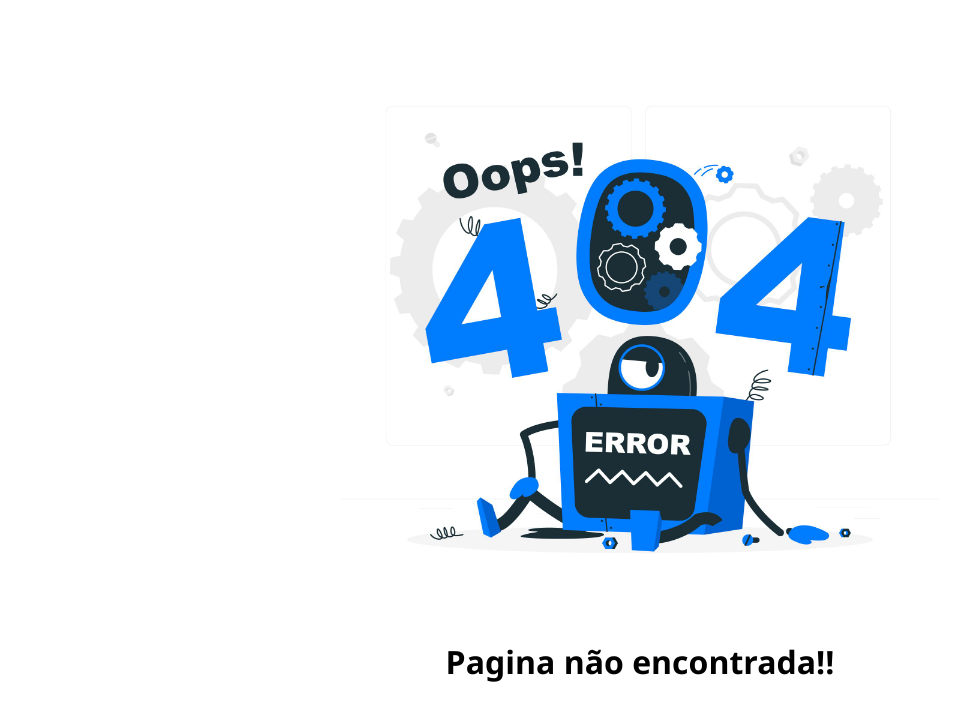
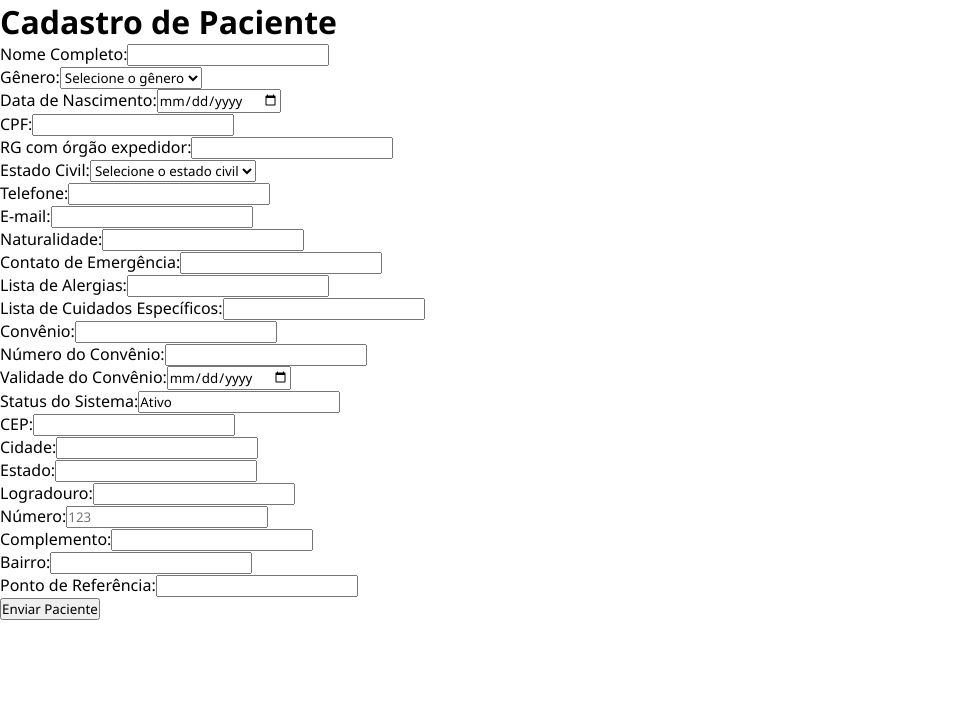
Before and after one commit to FullStack-Trindade/M3P-FrontEnd-Squad2, a React (Vite) app: page /cadastrarpaciente in a window 1280 px wide. Shown: the top 720 px of the page, without its empty margins (0-954 px from the left). Built offline with nearby package versions, Linux system fonts and the light colour scheme.

Commit message:
formulario base de cadastro de paciente

```diff
--- /dev/null
+++ b/src/pages/CadastroPaciente/CadastroPacientePage.jsx
@@ -0,0 +1,336 @@
+import { useState } from "react";
+import InputMask from 'react-input-mask';
+import PatientService from "../../services/Paciente/PacienteService";
+import enderecoService from "../../services/Endereco/EnderecoService";
+
+//token manual depois deve consumir de um local storage
+let token =
+  "eyJhbGciOiJIUzI1NiIsInR5cCI6IkpXVCJ9.eyJ1c3VhcmlvSWQiOjEsIm5vbWVDb21wbGV0byI6IkFkbWluaXN0cmFkb3IiLCJlbWFpbCI6ImFkbWluQGJlbWxhYi5jb20uYnIiLCJ0aXBvIjoiQURNSU5JU1RSQURPUiIsImlhdCI6MTY5ODQzOTM0OSwiZXhwIjoxNjk4NTI1NzQ5fQ.tPS2YHt550EH5c5sJ4MvZvsAoFDm_mVkpUi_JBxsosg";
+
+const CadastroPaciente = () => {
+  const [paciente, setPaciente] = useState({
+    nome_completo: "",
+    genero: "",
+    data_nascimento: "",
+    cpf: "",
+    rg: "",
+    estado_civil: "",
+    telefone: "",
+    email: "",
+    naturalidade: "",
+    contato_emergencia: "",
+    lista_alergias: "",
+    lista_cuidados: "",
+    nome_convenio: "",
+    numero_convenio: "",
+    validade_convenio: "",
+    status: true,
+    endereco: {
+      cep: "",
+      cidade: "",
+      estado: "",
+      logradouro: "",
+      numero: "",
+      complemento: "",
+      bairro: "",
+      ponto_referencia: "",
+    },
+  });
+
+  const [statusMessage, setStatusMessage] = useState("");
+
+  const handleInputChange = (e) => {
+    const { name, value } = e.target;
+    setPaciente({ ...paciente, [name]: value });
+  };
+
+  const handleCepBlur = async (e) => {
+    const { value } = e.target;
+
+    if (value) {
+      try {
+        const endereco = await enderecoService(value);
+
+        if (endereco) {
+          // Preencha os campos do endereço automaticamente
+          setPaciente({
+            ...paciente,
+            endereco: {
+              ...endereco,
+              cep: value,
+            },
+          });
+        }
+      } catch (error) {
+        console.error(error);
+      }
+    }
+  };
+
+  const enviarPaciente = async () => {
+    try {
+      const response = await PatientService.criarPaciente(paciente, token);
+      setStatusMessage(`Cadastro bem-sucedido. ID do paciente: ${response.id}`);
+    } catch (error) {
+      if (error.response && error.response.status === 409) {
+        const errorMessage = error.response.data.message || "Erro desconhecido";
+        setStatusMessage(`Erro 409: ${errorMessage}`);
+      } else {
+        setStatusMessage(`Erro ao cadastrar paciente: ${error.message}`);
+      }
+    }
+  };
+
+  return (
+    <div>
+      <h1>Cadastro de Paciente</h1>
+      <form>
+        <div>
+          <label>Nome Completo:</label>
+          <input
+            type="text"
+            name="nome_completo"
+            value={paciente.nome_completo}
+            onChange={handleInputChange}
+          />
+        </div>
+        <div>
+          <label>Gênero:</label>
+          <select
+            name="genero"
+            value={paciente.genero}
+            onChange={handleInputChange}
+          >
+            <option value="">Selecione o gênero</option>
+            <option value="MASCULINO">Masculino</option>
+            <option value="FEMININO">Feminino</option>
+            {/* Adicione mais opções de gênero conforme necessário */}
+          </select>
+        </div>
+        <div>
+          <label>Data de Nascimento:</label>
+          <input
+            type="date"
+            name="data_nascimento"
+            value={paciente.data_nascimento}
+            onChange={handleInputChange}
+          />
+        </div>
+        <div>
+          <label>CPF:</label>
+          <InputMask
+          mask="999.999.999-99"
+          maskPlaceholder="000.000.000-00"
+          value={paciente.cpf}
+          onChange={(e) => setPaciente({ ...paciente, cpf: e.target.value })}
+        />
+        </div>
+        <div>
+          <label>RG com órgão expedidor:</label>
+          <input
+            type="text"
+            name="rg"
+            value={paciente.rg}
+            onChange={handleInputChange}
+          />
+        </div>
+        <div>
+          <label>Estado Civil:</label>
+          <select
+            name="estado_civil"
+            value={paciente.estado_civil}
+            onChange={handleInputChange}
+          >
+            <option value="">Selecione o estado civil</option>
+            <option value="SOLTEIRO">Solteiro</option>
+            <option value="CASADO">Casado</option>
+            <option value="DIVORCIADO">Divorciado</option>
+            <option value="VIUVO">Viúvo</option>
+            {/* Adicione mais opções de estado civil conforme necessário */}
+          </select>
+        </div>
+        <div>
+          <label>Telefone:</label>
+          <InputMask
+          mask="(99) 9 9999-9999"
+          maskPlaceholder="(00) 9 0000-0000"
+          value={paciente.telefone}
+          onChange={(e) => setPaciente({ ...paciente, telefone: e.target.value })}
+        />
+        </div>
+        <div>
+          <label>E-mail:</label>
+          <input
+            type="email"
+            name="email"
+            value={paciente.email}
+            onChange={handleInputChange}
+          />
+        </div>
+        <div>
+          <label>Naturalidade:</label>
+          <input
+            type="text"
+            name="naturalidade"
+            value={paciente.naturalidade}
+            onChange={handleInputChange}
+          />
+        </div>
+        <div>
+          <label>Contato de Emergência:</label>
+          <InputMask
+          mask="(99) 9 9999-9999"
+          maskPlaceholder="(00) 9 0000-0000"
+            value={paciente.contato_emergencia}
+            onChange={(e) => setPaciente({ ...paciente, contato_emergencia: e.target.value })}
+          />
+        </div>
+        <div>
+          <label>Lista de Alergias:</label>
+          <input
+            type="text"
+            name="lista_alergias"
+            value={paciente.lista_alergias}
+            onChange={handleInputChange}
+          />
+        </div>
+        <div>
+          <label>Lista de Cuidados Específicos:</label>
+          <input
+            type="text"
+            name="lista_cuidados"
+            value={paciente.lista_cuidados}
+            onChange={handleInputChange}
+          />
+        </div>
+        <div>
+          <label>Convênio:</label>
+          <input
+            type="text"
+            name="nome_convenio"
+            value={paciente.nome_convenio}
+            onChange={handleInputChange}
+          />
+        </div>
+        <div>
+          <label>Número do Convênio:</label>
+          <input
+            type="text"
+            name="numero_convenio"
+            value={paciente.numero_convenio}
+            onChange={handleInputChange}
+          />
+        </div>
+        <div>
+          <label>Validade do Convênio:</label>
+          <input
+            type="date"
+            name="validade_convenio"
+            value={paciente.validade_convenio}
+            onChange={handleInputChange}
+          />
+        </div>
+        {/* status só pra teste */}
+        <div>
+          <label>Status do Sistema:</label>
+          <input
+            type="text"
+            name="status"
+            value={paciente.status ? "Ativo" : "Inativo"}
+            readOnly
+          />
+        </div>
+        {/* endereço com consumi do via cep */}
+        <div>
+          <label>CEP:</label>
+          <input
+            type="text"
+            value={paciente.endereco.cep} // Usar value em vez de name
+            onChange={(e) => {
+              // Função para atualizar o valor do CEP no estado do paciente
+              setPaciente({
+                ...paciente,
+                endereco: {
+                  ...paciente.endereco,
+                  cep: e.target.value,
+                },
+              });
+            }}
+            onBlur={handleCepBlur}
+          />
+        </div>
+        <div>
+          <label>Cidade:</label>
+          <input
+            type="text"
+            name="endereco.cidade"
+            value={paciente.endereco.cidade}
+            onChange={handleInputChange}
+          />
+        </div>
+        <div>
+          <label>Estado:</label>
+          <input
+            type="text"
+            name="endereco.estado"
+            value={paciente.endereco.estado}
+            onChange={handleInputChange}
+          />
+        </div>
+        <div>
+          <label>Logradouro:</label>
+          <input
+            type="text"
+            name="endereco.logradouro"
+            value={paciente.endereco.logradouro}
+            onChange={handleInputChange}
+          />
+        </div>
+        <div>
+          <label>Número:</label>
+          <input
+            type="text"
+            name="endereco.numero"
+            value={paciente.endereco.numero}
+            onChange={handleInputChange}
+            placeholder="123"
+          />
+        </div>
+        <div>
+          <label>Complemento:</label>
+          <input
+            type="text"
+            name="endereco.complemento"
+            value={paciente.endereco.complemento}
+            onChange={handleInputChange}
+          />
+        </div>
+        <div>
+          <label>Bairro:</label>
+          <input
+            type="text"
+            name="endereco.bairro"
+            value={paciente.endereco.bairro}
+            onChange={handleInputChange}
+          />
+        </div>
+        <div>
+          <label>Ponto de Referência:</label>
+          <input
+            type="text"
+            name="endereco.ponto_referencia"
+            value={paciente.endereco.ponto_referencia}
+            onChange={handleInputChange}
+          />
+        </div>
+
+        <button type="button" onClick={enviarPaciente}>
+          Enviar Paciente
+        </button>
+      </form>
+      <div>{statusMessage}</div>
+    </div>
+  );
+};
+
+export default CadastroPaciente;
--- a/src/routes/AppRoutes.jsx
+++ b/src/routes/AppRoutes.jsx
@@ -2,6 +2,7 @@ import { BrowserRouter as Router, Routes, Route } from "react-router-dom";
 import Layout from "../layouts/Layout";
 import NotFoundPage from "../pages/NotFound/NotFound.page";
 import MockPaciente from "../pages/CadastroPaciente/mockPaciente";
+import CadastroPaciente from "../pages/CadastroPaciente/CadastroPacientePage";
 
 
 export const AppRoutes = () => {
@@ -9,6 +10,7 @@ export const AppRoutes = () => {
     <Router>
       <Routes>
         <Route path="/" element={<Layout />}/>
+        <Route path="/cadastrarpaciente" element={<CadastroPaciente />} />
         <Route path="/mockpaciente" element={<MockPaciente />} />
         <Route path="*" element={<NotFoundPage />}/>
       </Routes>
```
